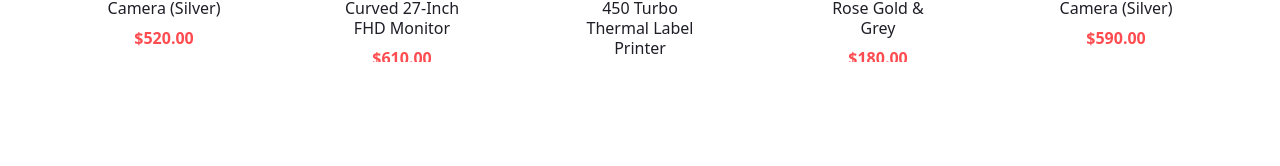
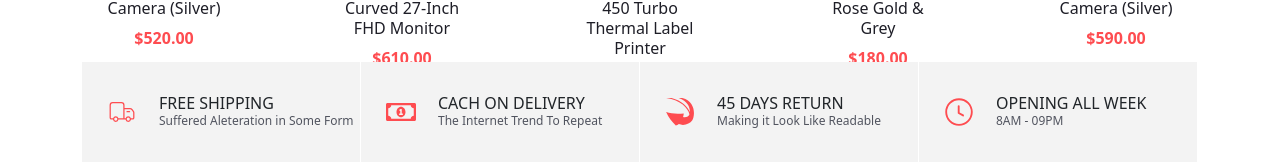
Before and after one commit to Gasarayev/ShoppingSite, a React (Vite) app: page / in a window 1280 px wide. Shown: the part 3102-3268 px from the top of the page. Before the commit the page ends 3164 px from the top, so only its background shows below. Built offline with nearby package versions, Linux system fonts and the light colour scheme; data requests are answered from the project's data file.

Commit message:
info site section

```diff
--- a/src/App.jsx
+++ b/src/App.jsx
@@ -11,6 +11,7 @@ import Basket from "./assets/components/Basket";
 import ShopPage from "./assets/pages/Shop";
 import DealWeek from "./assets/components/DealWeek/idnex";
 import BestSellers from "./assets/components/BestSellers";
+import InfoSite from "./assets/components/InfoSite";
 
 function App() {
   return (
@@ -29,6 +30,7 @@ function App() {
                     <Shopping />
                     <DealWeek/>
                     <BestSellers/>
+                    <InfoSite/>
                   </>
                 }
               />
--- /dev/null
+++ b/src/assets/components/InfoSite/index.jsx
@@ -0,0 +1,61 @@
+import React from "react";
+import "../InfoSite/style.css";
+import { CiDeliveryTruck } from "react-icons/ci";
+import { FaRegMoneyBillAlt } from "react-icons/fa";
+import { GiReturnArrow } from "react-icons/gi";
+import { GoClock } from "react-icons/go";
+
+function InfoSite() {
+  return (
+    <div className="container">
+      <div className="row m-0">
+        <div className="col-lg-3 p-0 mb-2">
+          <div className="info_site">
+            <div className="info_site_icon">
+              <CiDeliveryTruck />
+            </div>
+            <div className="info_site_body">
+              <h6>Free Shipping</h6>
+              <p>Suffered Aleteration in Some Form</p>
+            </div>
+          </div>
+        </div>
+        <div className="col-lg-3 p-0 mb-2">
+          <div className="info_site">
+            <div className="info_site_icon">
+              <FaRegMoneyBillAlt />
+            </div>
+            <div className="info_site_body">
+              <h6>Cach on Delivery</h6>
+              <p>The Internet Trend To Repeat</p>
+            </div>
+          </div>
+        </div>
+        <div className="col-lg-3 p-0 mb-2">
+          <div className="info_site">
+            <div className="info_site_icon">
+              <GiReturnArrow />
+            </div>
+            <div className="info_site_body">
+              <h6>45 Days Return</h6>
+              <p>Making it Look Like Readable</p>
+            </div>
+          </div>
+        </div>
+        <div className="col-lg-3 p-0 mb-2">
+          <div className="info_site">
+            <div className="info_site_icon">
+              <GoClock />
+            </div>
+            <div className="info_site_body">
+              <h6>Opening All Week</h6>
+              <p> 8AM - 09PM </p>
+            </div>
+          </div>
+        </div>
+      </div>
+    </div>
+  );
+}
+
+export default InfoSite;
--- /dev/null
+++ b/src/assets/components/InfoSite/style.css
@@ -0,0 +1,32 @@
+.info_site{
+    width: 100%;
+    display: flex;
+    align-items: center;
+    height: 100px;
+    background: #f3f3f3;
+    border-right: solid 1px #FFFFFF;
+    padding-left: 25px;
+}
+
+.info_site_icon svg{
+    font-size: 30px;
+    color: #fe4c50;
+}
+
+.info_site_body{
+    padding-left: 22px;
+}
+
+.info_site_body h6{
+    text-transform: uppercase;
+    line-height: 18px;
+    font-weight: 500;
+    margin: 0;
+}
+
+.info_site_body p{
+    font-size: 12px;
+    line-height: 18px;
+    margin-bottom: 0px;
+    color: #51545f;
+}
```
